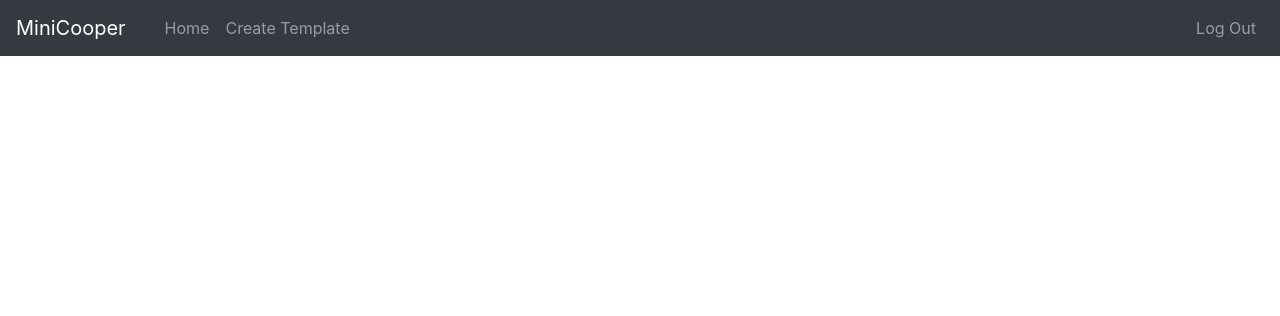
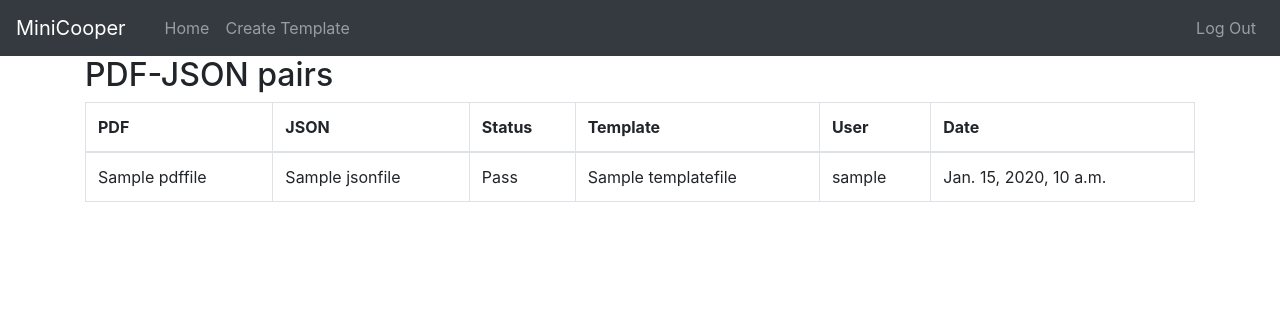
Before and after one commit to gabormihucz/minicooper, a Django app: page / in a window 1280 px wide. Shown: the top 316 px of the page. Run offline with Django 3.2, Linux system fonts and the light colour scheme; a user stored in the database is signed in; tables that the repository leaves empty hold one stand-in row (values such as "Sample post"); some libraries are stand-ins or nearby versions.

Commit message:
Update index.html - template for the result page. table filled in with details of the pdf-json pairs

```diff
--- a/MCweb/MCwebDjango/templates/mcwebapp/index.html
+++ b/MCweb/MCwebDjango/templates/mcwebapp/index.html
@@ -3,6 +3,65 @@
 {% block css_block %}{% endblock %}
 
 {% block body_block %}
+    <div class="container">
+        <h2>PDF-JSON pairs</h2>
+        <!-- create table and loop through all jsons to fill it in according to needed data -->
+        {% if elems %}
+            <table class="table table-bordered">
+                <thead>
+                <tr>
+                    <th>PDF</th>
+                    <th>JSON</th>
+                    <th>Status</th>
+                    <th>Template</th>
+                    <th>User</th>
+                    <th>Date</th>
+
+                </tr>
+                </thead>
+                <tbody>
+
+                {% for elem in elems %}
+                    <tr>
+                        <td>{{ elem.pdf.name }}</td>
+                        <td>{{ elem.name }}</td>
+                        <td> Pass </td>
+                        <td>{{ elem.pdf.template.name }}</td>
+                        <td>{{ elem.pdf.template.user.username  }}</td>
+                        <td>{{ elem.upload_date }}</td>
+
+                    </tr>
+                {% endfor %}
+                </tbody>
+            </table>
+            <!-- paginator business -->
+            {% if elems.has_other_pages %}
+                <ul class="pagination">
+                    {% if elems.has_previous %}
+                        <li><a href="?page={{ elems.previous_page_number }}">&laquo;</a></li>
+                    {% else %}
+                        <li class="disabled"><span>&laquo;</span></li>
+                    {% endif %}
+                    {% for i in elems.paginator.page_range %}
+                        {% if elems.number == i %}
+                            <li class="active"><span>{{ i }} <span class="sr-only">(current)</span></span></li>
+                        {% else %}
+                            <li><a href="?page={{ i }}">{{ i }}</a></li>
+                        {% endif %}
+                    {% endfor %}
+                    {% if elems.has_next %}
+                        <li><a href="?page={{ elems.next_page_number }}">&raquo;</a></li>
+                    {% else %}
+                        <li class="disabled"><span>&raquo;</span></li>
+                    {% endif %}
+                </ul>
+            {% endif %}
+        {% else %}
+            You are out of luck! There is no data to display! <br/>
+
+
+        {% endif %}
+    </div>
 {% endblock %}
 
 {% block script_block %}{% endblock %}
```
